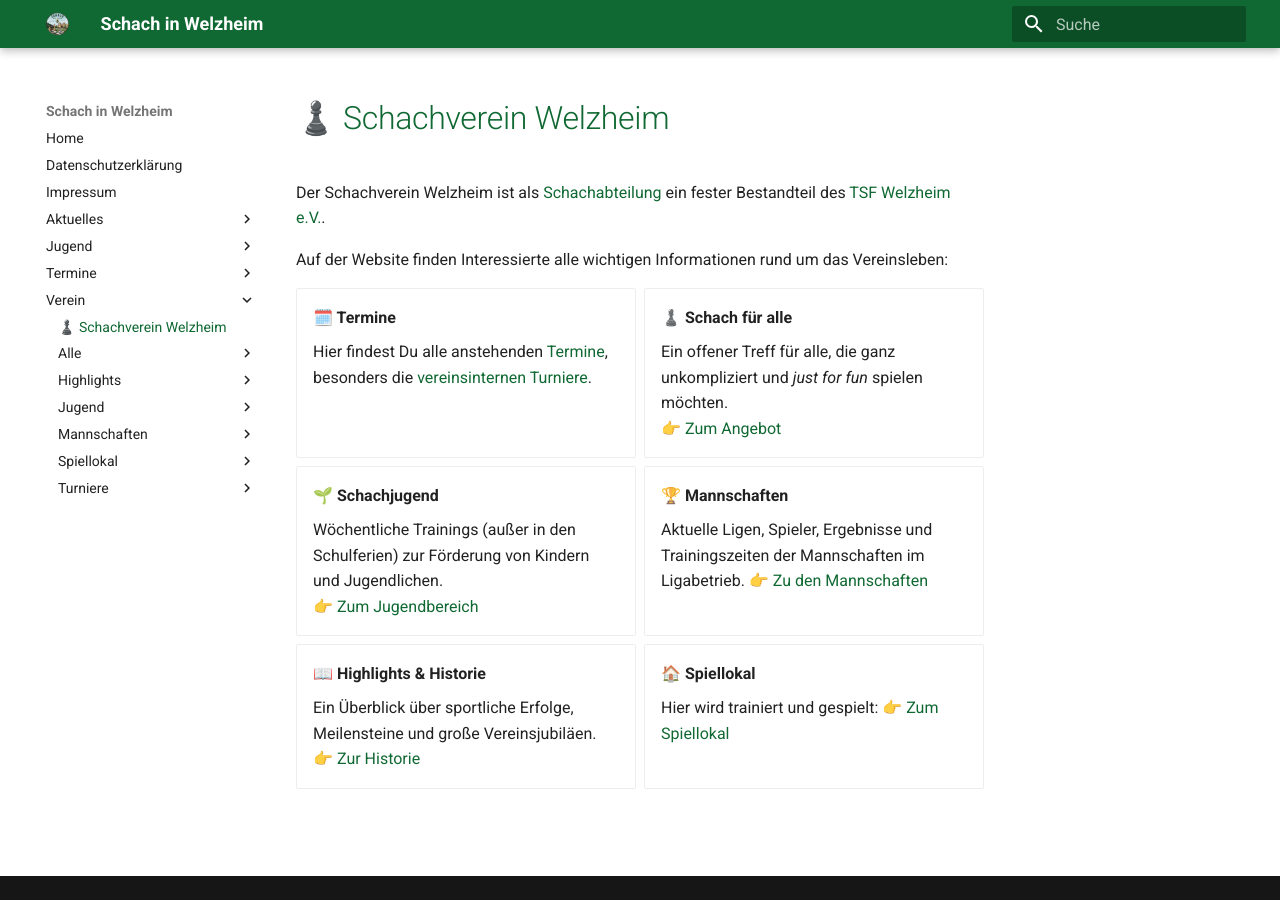
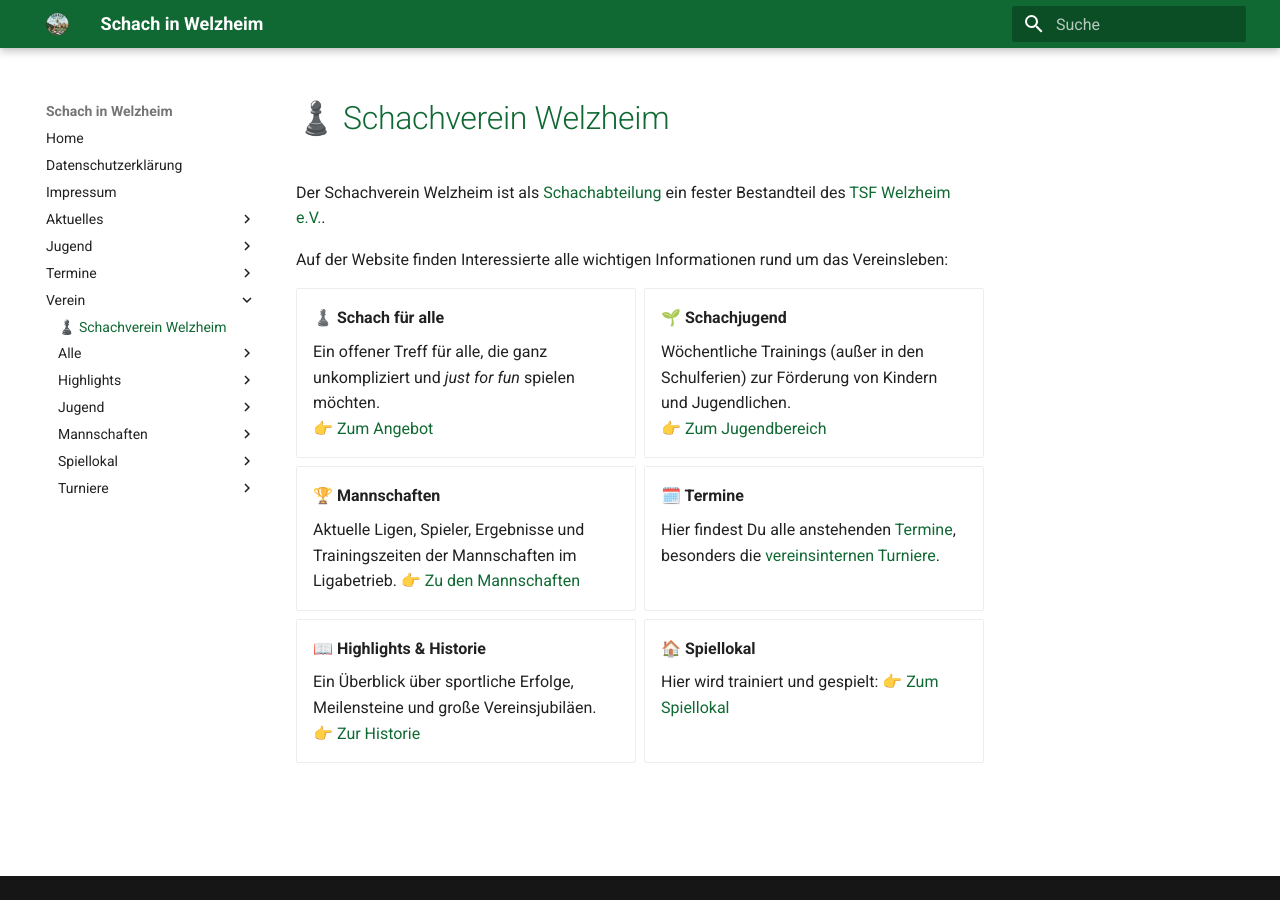
Before and after one commit to schachwelzheim/schachwelzheim, an MkDocs documentation site: the page built from docs/verein/index.md, in a window 1280 px wide. Built offline with MkDocs 1.6.1 and Material for MkDocs 9.7.7, drawn with Linux system fonts in a browser that asks for light colours; part of the change alters nothing that is shown.

```diff
--- a/docs/verein/index.md
+++ b/docs/verein/index.md
@@ -5,10 +5,6 @@ Der Schachverein Welzheim ist als [Schachabteilung](https://www.tsfwelzheim.de/a
 Auf der Website finden Interessierte alle wichtigen Informationen rund um das Vereinsleben:
 
 <div class="grid cards" markdown>
-
--   __🗓️ Termine__
-
-    Hier findest Du alle anstehenden [Termine](./termine), besonders die [vereinsinternen Turniere](./turniere).
 
 -   __♟️ Schach für alle__
 
@@ -25,6 +21,10 @@ Auf der Website finden Interessierte alle wichtigen Informationen rund um das Ve
     Aktuelle Ligen, Spieler, Ergebnisse und Trainingszeiten der Mannschaften im Ligabetrieb.
     👉 [Zu den Mannschaften](./mannschaften)
 
+-   __🗓️ Termine__
+
+    Hier findest Du alle anstehenden [Termine](./termine), besonders die [vereinsinternen Turniere](./turniere).
+
 -   __📖 Highlights & Historie__
 
     Ein Überblick über sportliche Erfolge, Meilensteine und große Vereinsjubiläen.
```
